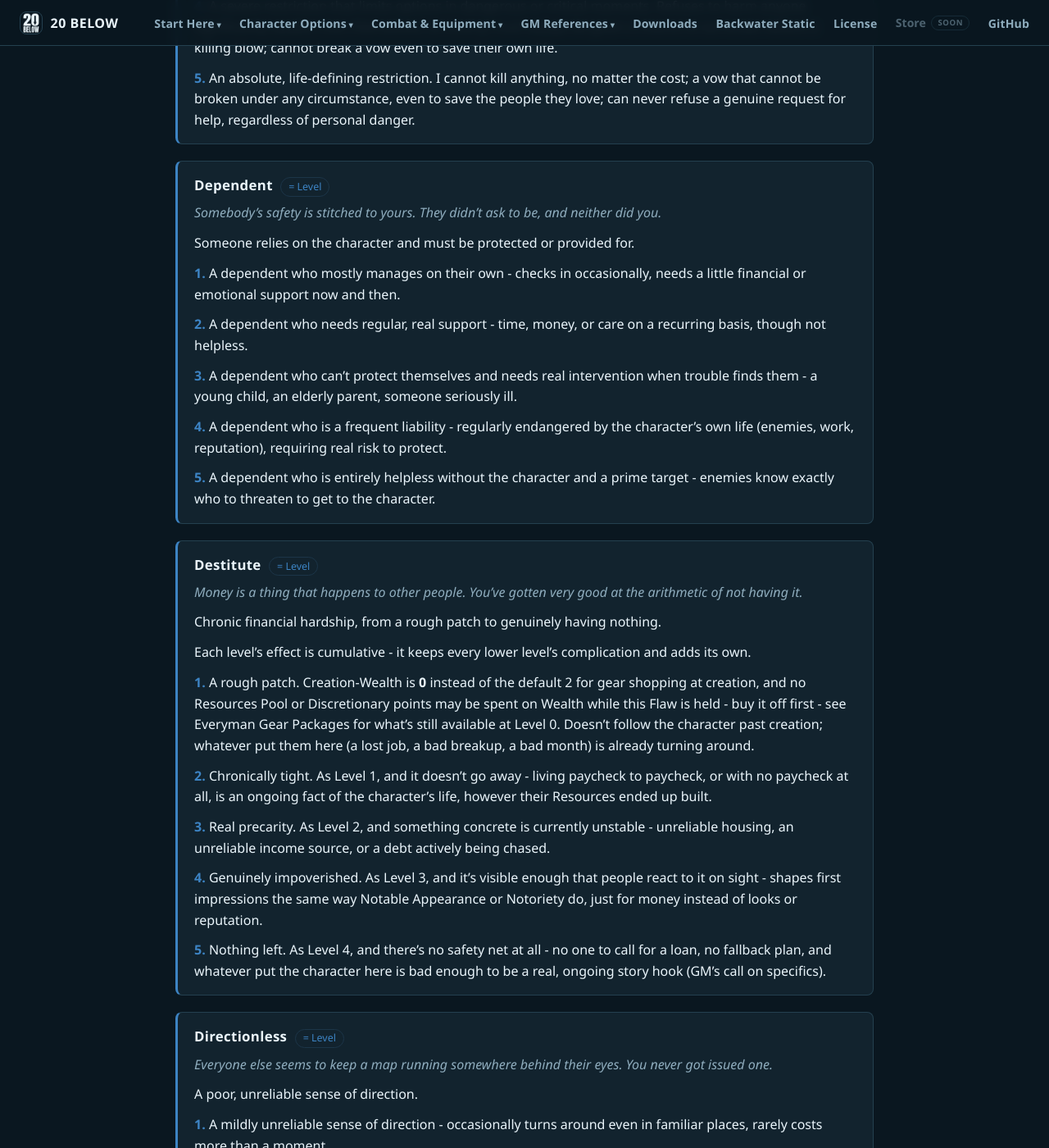
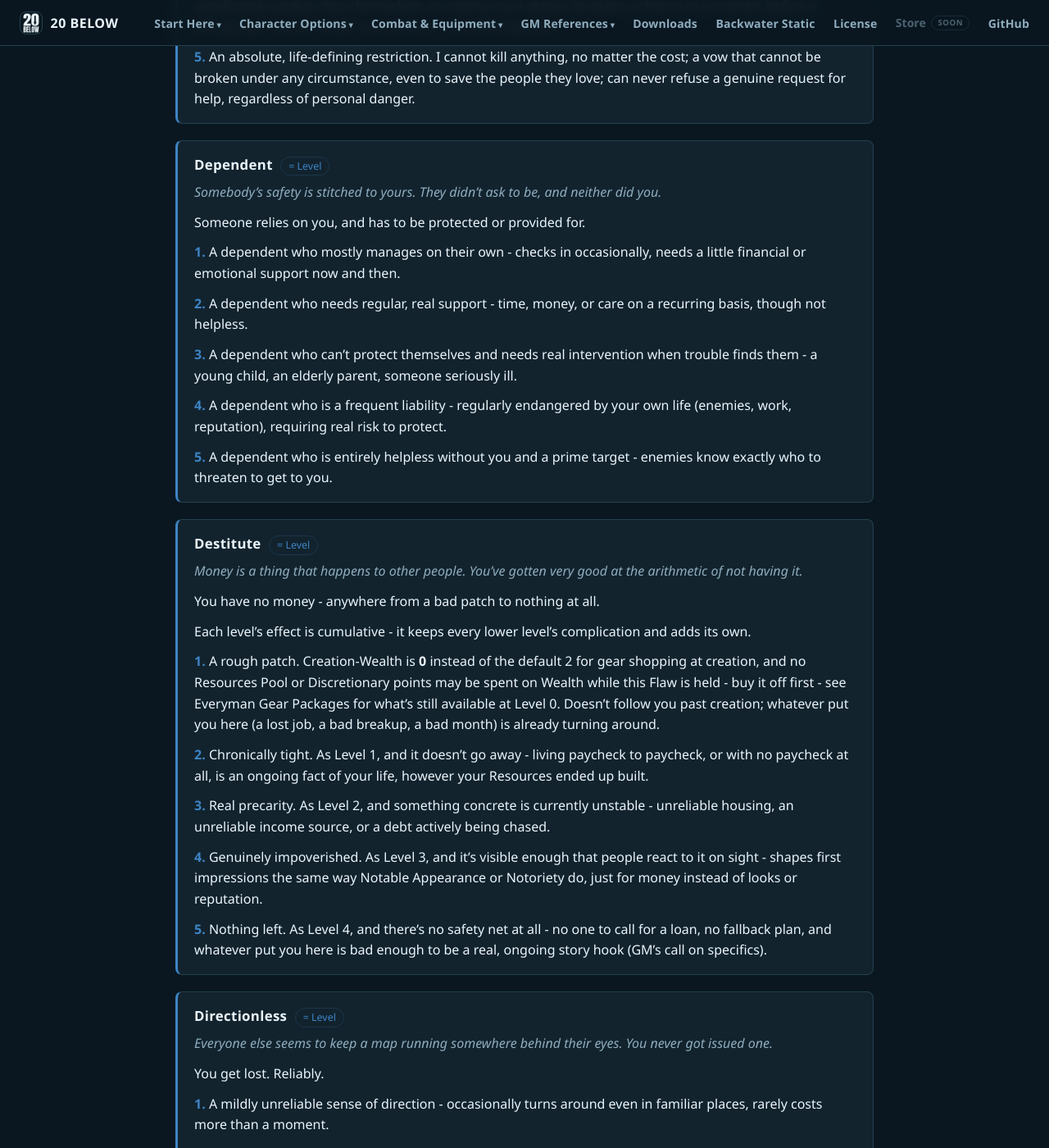
Before and after one commit to feralucce/20_Below, a Jekyll site: the page built from webbook/flaws.md, in a window 1280 px wide and 1400 px high, scrolled down 2944 px. Shown: the whole window at 82% size. Built offline with Jekyll 4.4.1, drawn with Linux system fonts in a browser that asks for light colours; some of the changed text lies outside the part shown.

Commit message:
Chapter 9: put the Flaws in the second person
The chapter opened with "A Flaw is you promising the table that your
character will make things harder for themselves" and then spent 26
entries talking about "the character" instead of you. It measured 14.8
"you" per 1k against 27.6-52.5 in the chapters already passed, and 5.8
"a character" per 1k against their 0.4-1.1.

Ten definition lines were third person outright. Thirteen more were
already second person but written as clinical labels rather than
sentences - "A deeply rooted anxiety disorder", "A missing or
significantly impaired sense", "Cannot read or write, to some degree" -
which is a different failure with the same cause. Three were already
right and are untouched: Fragile, Notable Appearance, Ritual Required.

The pass then had to widen: the guard refusing to write while "the
character" survived caught thirteen more inside Level lines and entry
bodies, including a sentence shared verbatim by Incantations, Item of
Power and Ritual Required.

28.0 "you" per 1k now, and "the character" is gone from the chapter
entirely. Word count moved 4,616 to 4,673, so nothing was lost or
duplicated - only rephrased.

Co-Authored-By: Claude Opus 5 <noreply@anthropic.com>

```diff
--- a/webbook/flaws.md
+++ b/webbook/flaws.md
@@ -33,7 +33,7 @@ Flaws are Boons in a mirror - the complications, quirks and bad hands you pick o
 <p class="entry-head"><span class="entry-name">Amnesia</span><span class="entry-tag">= Level</span></p>
 <p class="entry-flavour">There’s a shape in your history where something used to be. You’ve stopped poking at it, mostly.</p>
 
-Missing memories from part of the character’s past.
+Part of your past is missing.
 
 **1.** A single traumatic event is missing - one specific memory gone, everything else intact.
 
@@ -50,7 +50,7 @@ Missing memories from part of the character’s past.
 <p class="entry-head"><span class="entry-name">Antagonist</span><span class="entry-tag">= Level</span></p>
 <p class="entry-flavour">Somebody out there is thinking about you right now, and not fondly.</p>
 
-Someone or something opposes the character - a personal rival, a dedicated enemy, or a determined hunter.
+Someone or something is set against you - a rival, an enemy, a hunter who doesn’t give up.
 
 **1.** A minor rival - someone who competes with or needles you personally. Low capability, mostly a nuisance.
 
@@ -84,7 +84,7 @@ A deeply rooted anxiety disorder.
 <p class="entry-head"><span class="entry-name">Berserk</span><span class="entry-tag">= Level</span></p>
 <p class="entry-flavour">There’s a point past which you stop making decisions and start just continuing.</p>
 
-Once triggered, must keep fighting at full intensity.
+Once you’re going, you don’t stop until it’s over.
 
 Each level’s effect is cumulative - it keeps every lower level’s restriction and adds its own.
 
@@ -103,7 +103,7 @@ Each level’s effect is cumulative - it keeps every lower level’s restriction
 <p class="entry-head"><span class="entry-name">Code of Conduct</span><span class="entry-tag">= Level</span></p>
 <p class="entry-flavour">There’s a line, and you’ve never crossed it. That has cost you, and it will again.</p>
 
-A self-imposed rule the character won’t break, even when breaking it would help.
+A rule you set yourself and won’t break, even when breaking it would help.
 
 **1.** A minor, low-stakes personal restriction - inconvenient, rarely costly. Strict vegetarian/vegan; never tells even a white lie; always pays a debt the moment it’s owed; won’t enter a home uninvited.
 
@@ -120,7 +120,7 @@ A self-imposed rule the character won’t break, even when breaking it would hel
 <p class="entry-head"><span class="entry-name">Dependent</span><span class="entry-tag">= Level</span></p>
 <p class="entry-flavour">Somebody’s safety is stitched to yours. They didn’t ask to be, and neither did you.</p>
 
-Someone relies on the character and must be protected or provided for.
+Someone relies on you, and has to be protected or provided for.
 
 **1.** A dependent who mostly manages on their own - checks in occasionally, needs a little financial or emotional support now and then.
 
@@ -128,35 +128,35 @@ Someone relies on the character and must be protected or provided for.
 
 **3.** A dependent who can’t protect themselves and needs real intervention when trouble finds them - a young child, an elderly parent, someone seriously ill.
 
-**4.** A dependent who is a frequent liability - regularly endangered by the character’s own life (enemies, work, reputation), requiring real risk to protect.
+**4.** A dependent who is a frequent liability - regularly endangered by your own life (enemies, work, reputation), requiring real risk to protect.
 
-**5.** A dependent who is entirely helpless without the character and a prime target - enemies know exactly who to threaten to get to the character.
+**5.** A dependent who is entirely helpless without you and a prime target - enemies know exactly who to threaten to get to you.
 </div>
 
 <div class="entry" markdown="1">
 <p class="entry-head"><span class="entry-name">Destitute</span><span class="entry-tag">= Level</span></p>
 <p class="entry-flavour">Money is a thing that happens to other people. You’ve gotten very good at the arithmetic of not having it.</p>
 
-Chronic financial hardship, from a rough patch to genuinely having nothing.
+You have no money - anywhere from a bad patch to nothing at all.
 
 Each level’s effect is cumulative - it keeps every lower level’s complication and adds its own.
 
-**1.** A rough patch. Creation-Wealth is **0** instead of the default 2 for gear shopping at creation, and no Resources Pool or Discretionary points may be spent on Wealth while this Flaw is held - buy it off first - see Everyman Gear Packages for what’s still available at Level 0. Doesn’t follow the character past creation; whatever put them here (a lost job, a bad breakup, a bad month) is already turning around.
+**1.** A rough patch. Creation-Wealth is **0** instead of the default 2 for gear shopping at creation, and no Resources Pool or Discretionary points may be spent on Wealth while this Flaw is held - buy it off first - see Everyman Gear Packages for what’s still available at Level 0. Doesn’t follow you past creation; whatever put you here (a lost job, a bad breakup, a bad month) is already turning around.
 
-**2.** Chronically tight. As Level 1, and it doesn’t go away - living paycheck to paycheck, or with no paycheck at all, is an ongoing fact of the character’s life, however their Resources ended up built.
+**2.** Chronically tight. As Level 1, and it doesn’t go away - living paycheck to paycheck, or with no paycheck at all, is an ongoing fact of your life, however your Resources ended up built.
 
 **3.** Real precarity. As Level 2, and something concrete is currently unstable - unreliable housing, an unreliable income source, or a debt actively being chased.
 
 **4.** Genuinely impoverished. As Level 3, and it’s visible enough that people react to it on sight - shapes first impressions the same way Notable Appearance or Notoriety do, just for money instead of looks or reputation.
 
-**5.** Nothing left. As Level 4, and there’s no safety net at all - no one to call for a loan, no fallback plan, and whatever put the character here is bad enough to be a real, ongoing story hook (GM’s call on specifics).
+**5.** Nothing left. As Level 4, and there’s no safety net at all - no one to call for a loan, no fallback plan, and whatever put you here is bad enough to be a real, ongoing story hook (GM’s call on specifics).
 </div>
 
 <div class="entry" markdown="1">
 <p class="entry-head"><span class="entry-name">Directionless</span><span class="entry-tag">= Level</span></p>
 <p class="entry-flavour">Everyone else seems to keep a map running somewhere behind their eyes. You never got issued one.</p>
 
-A poor, unreliable sense of direction.
+You get lost. Reliably.
 
 **1.** A mildly unreliable sense of direction - occasionally turns around even in familiar places, rarely costs more than a moment.
 
@@ -190,7 +190,7 @@ The body works against you.
 <p class="entry-head"><span class="entry-name">Gun-Shy</span><span class="entry-tag">= Level</span></p>
 <p class="entry-flavour">It starts, and there’s a gap between when you should move and when you do.</p>
 
-Falters when violence breaks out.
+When violence starts, you falter.
 
 Each level’s effect is cumulative - it keeps every lower level’s penalty and adds its own.
 
@@ -209,7 +209,7 @@ Each level’s effect is cumulative - it keeps every lower level’s penalty and
 <p class="entry-head"><span class="entry-name">Illiterate</span><span class="entry-tag">= Level</span></p>
 <p class="entry-flavour">The letters are right there and they don’t resolve. You’ve built a whole life around not needing them to.</p>
 
-Cannot read or write, to some degree.
+You can’t read, to one degree or another.
 
 **1.** Illiterate only in the local language/script - fully literate (possibly exceptionally so) in their own.
 
@@ -226,9 +226,9 @@ Cannot read or write, to some degree.
 <p class="entry-head"><span class="entry-name">Impaired Senses</span><span class="entry-tag">= Level</span></p>
 <p class="entry-flavour">One of the channels is down, and you’ve rerouted around it well enough that people forget - right up until it matters.</p>
 
-A missing or significantly impaired sense.
+One of your senses is dulled, or gone.
 
-**A reminder of the general rule above**: if the impairment doesn’t actually impair the character - no depth-perception penalty, no missed cues, nothing a compensating sense or trained-around habit doesn’t fully cover - it isn’t worth points. This Flaw is the most obvious anime-trope case for that rule (the one-eyed swordsman who fights exactly as well as anyone with two eyes).
+**A reminder of the general rule above**: if the impairment doesn’t actually impair you - no depth-perception penalty, no missed cues, nothing a compensating sense or trained-around habit doesn’t fully cover - it isn’t worth points. This Flaw is the most obvious anime-trope case for that rule (the one-eyed swordsman who fights exactly as well as anyone with two eyes).
 
 **1.** A minor gap in one sense - reduced but functional (mild nearsightedness beyond normal correction, slight hearing loss in one ear, a dulled sense of smell). Real but manageable.
 
@@ -245,9 +245,9 @@ A missing or significantly impaired sense.
 <p class="entry-head"><span class="entry-name">Incantations</span><span class="entry-tag">= Level</span></p>
 <p class="entry-flavour">It doesn’t work if you can’t say it. Something out there is listening for the words specifically.</p>
 
-A Gift only works if the character can speak a specific phrase aloud.
+A Gift of yours only works if you can say a specific phrase out loud.
 
-A Gift only answers to a spoken word - distinct from a Gift’s own Limiters like Animal Friendship’s Vocal Component: this is a full character-creation Flaw, its points added to the general Flaws total like any other, chosen against one or more Gifts the character already has.
+A Gift only answers to a spoken word - distinct from a Gift’s own Limiters like Animal Friendship’s Vocal Component: this is a full character-creation Flaw, its points added to the general Flaws total like any other, chosen against one or more Gifts you already have.
 
 **1.** One specific Gift requires speaking a short trigger phrase aloud to activate - audible to anyone nearby, and it simply doesn’t work if you’re unable to speak (silenced, gagged, underwater, and the like).
 
@@ -264,9 +264,9 @@ A Gift only answers to a spoken word - distinct from a Gift’s own Limiters lik
 <p class="entry-head"><span class="entry-name">Item of Power</span><span class="entry-tag">= Level</span></p>
 <p class="entry-flavour">The thing you can do isn’t entirely in you. Some of it is in an object, and objects can be taken.</p>
 
-A Gift’s capability lives, at least in part, in something the character carries rather than in themselves.
+A Gift of yours lives, at least partly, in something you carry rather than in you.
 
-Your capability isn’t fully your own - it lives, at least in part, in something you carry. Distinct from a Gift’s own Limiters (which discount that specific Gift’s point cost): this is a full character-creation Flaw, its points added to the general Flaws total like any other, chosen against one or more Gifts the character already has.
+Your capability isn’t fully your own - it lives, at least in part, in something you carry. Distinct from a Gift’s own Limiters (which discount that specific Gift’s point cost): this is a full character-creation Flaw, its points added to the general Flaws total like any other, chosen against one or more Gifts you already have.
 
 **1.** One specific Gift only works while you’re in possession of a particular item - well-secured or hard to casually separate from you (a tattoo, an implant, something bonded to you), but losing it locks out that one Gift entirely until it’s recovered.
 
@@ -283,7 +283,7 @@ Your capability isn’t fully your own - it lives, at least in part, in somethin
 <p class="entry-head"><span class="entry-name">Lame</span><span class="entry-tag">= Level</span></p>
 <p class="entry-flavour">The distance is the same as it always was. It just costs more now.</p>
 
-Permanently reduced mobility from an old injury or condition.
+An old injury or condition took some of your mobility and kept it.
 
 **1.** A minor limp or stiffness - noticeable, doesn’t slow them down in any real way.
 
@@ -317,7 +317,7 @@ Something about how you look draws stares and reactions.
 <p class="entry-head"><span class="entry-name">Notoriety</span><span class="entry-tag">= Level</span></p>
 <p class="entry-flavour">Your name arrives in the room before you do, and it’s already said something you’d rather it hadn’t.</p>
 
-How widely and how badly the character is known.
+How widely, and how badly, you’re known.
 
 **1.** Known within a small local circle - a minor local bad reputation, occasional suspicion.
 
@@ -334,13 +334,13 @@ How widely and how badly the character is known.
 <p class="entry-head"><span class="entry-name">Overconfident</span><span class="entry-tag">= Level</span></p>
 <p class="entry-flavour">You’ve been right often enough to stop checking, which is a habit with a shelf life.</p>
 
-Consistently underestimates danger or overestimates their own ability.
+You underestimate danger, or overestimate yourself, and you do it consistently.
 
 **1.** Occasionally shrugs off a real warning - rarely costs anything, mostly just talk.
 
 **2.** Regularly takes on tasks slightly beyond them without checking first - real but recoverable setbacks.
 
-**3.** Habitually dismisses genuine danger and sound advice - costs the character and sometimes allies real setbacks.
+**3.** You habitually dismiss genuine danger and sound advice, and it costs you, and sometimes your allies, real setbacks.
 
 **4.** Reliably walks into situations that are clearly beyond them, refusing help or backup even when it’s obviously needed.
 
@@ -351,7 +351,7 @@ Consistently underestimates danger or overestimates their own ability.
 <p class="entry-head"><span class="entry-name">Pariah</span><span class="entry-tag">= Level</span></p>
 <p class="entry-flavour">There’s a category people put you in on sight, and no amount of being reasonable gets you out of it.</p>
 
-Others hold a specific prejudice against the character (species, background, origin, etc.).
+People hold a specific prejudice against you - your species, your background, where you came from.
 
 **1.** A minor prejudice - occasional dirty looks, mild social friction, rarely any material consequence.
 
@@ -368,7 +368,7 @@ Others hold a specific prejudice against the character (species, background, ori
 <p class="entry-head"><span class="entry-name">Reliance</span><span class="entry-tag">= Level</span></p>
 <p class="entry-flavour">There’s a thing you need, and the needing has its own schedule.</p>
 
-A behavioral compulsion, substance dependency, or medical/physical condition.
+Something you need - a compulsion, a substance, or a condition that has to be managed.
 
 **1.** A minor compulsion or mild reaction - inconvenient, rarely costly. A nervous habit like nail-biting; a mild seasonal allergy; a harmless lucky ritual before anything risky.
 
@@ -378,7 +378,7 @@ A behavioral compulsion, substance dependency, or medical/physical condition.
 
 **4.** A severe dependency with real danger if unmet. Hard addiction with physical withdrawal symptoms; a severe, life-threatening allergy on exposure; a compulsion strong enough to override better judgment in the moment.
 
-**5.** A life-controlling dependency. An addiction that incapacitates without regular access; a condition requiring constant, uninterruptible support to survive; a compulsion so absolute it defines every decision the character makes.
+**5.** A life-controlling dependency. An addiction that incapacitates without regular access; a condition requiring constant, uninterruptible support to survive; a compulsion so absolute it defines every decision you make.
 </div>
 
 <div class="entry" markdown="1">
@@ -387,7 +387,7 @@ A behavioral compulsion, substance dependency, or medical/physical condition.
 
 A Gift doesn’t answer the instant it’s reached for - it has to be called, coaxed, or earned each time.
 
-Your power doesn’t answer the instant you reach for it - it has to be called, coaxed, or earned each time. Distinct from a Gift’s own Limiters: this is a full character-creation Flaw, its points added to the general Flaws total like any other, chosen against one or more Gifts the character already has.
+Your power doesn’t answer the instant you reach for it - it has to be called, coaxed, or earned each time. Distinct from a Gift’s own Limiters: this is a full character-creation Flaw, its points added to the general Flaws total like any other, chosen against one or more Gifts you already have.
 
 **1.** One specific Gift requires a short ritual - roughly a minute of chanting, gestures, or preparation - before its first use each Scene. Once performed, that Gift stays primed and usable normally for the rest of the Scene.
 
@@ -404,24 +404,24 @@ Your power doesn’t answer the instant you reach for it - it has to be called,
 <p class="entry-head"><span class="entry-name">Secret</span><span class="entry-tag">= Level</span></p>
 <p class="entry-flavour">One fact, and a life built carefully around it not coming out.</p>
 
-Something the character desperately doesn’t want revealed.
+Something you badly don’t want getting out.
 
 **1.** An embarrassing detail - mildly damaging to reputation if it got out, nothing more.
 
-**2.** A real secret - exposure would cost the character something genuine: a relationship, a job, a bit of standing.
+**2.** A real secret - exposure would cost you something genuine: a relationship, a job, a bit of standing.
 
-**3.** A serious secret - exposure would cause real, lasting damage to the character’s life or the lives of people they care about.
+**3.** A serious secret - exposure would cause real, lasting damage to your life, or the lives of people you care about.
 
 **4.** A dangerous secret - exposure invites real threats: legal jeopardy, violence, or being hunted by someone with the power to act on it.
 
-**5.** A world-shaking secret - exposure would be catastrophic, reshaping the character’s life entirely or endangering far more than just themselves.
+**5.** A world-shaking secret - exposure would be catastrophic, reshaping your life entirely, or endangering far more than just you.
 </div>
 
 <div class="entry" markdown="1">
 <p class="entry-head"><span class="entry-name">Shaken Confidence</span><span class="entry-tag">= Level</span></p>
 <p class="entry-flavour">Something happened once, in front of people, and some part of you never quite got up from it.</p>
 
-A lasting loss of social self-assurance from one specific defining humiliation.
+One specific humiliation took your footing in a room, and you never got it back.
 
 One specific, defining humiliation left a real mark - not on the body, on the nerve. A natural fit for the genuine Flaw a below-zero Poise scar can impose, though it can also just be taken directly at creation like any other Flaw.
 
@@ -440,7 +440,7 @@ One specific, defining humiliation left a real mark - not on the body, on the ne
 <p class="entry-head"><span class="entry-name">Short Fuse</span><span class="entry-tag">= Level</span></p>
 <p class="entry-flavour">There’s a shorter distance than most people have between the provocation and the response.</p>
 
-Quick to anger, prone to losing composure under provocation.
+You anger fast, and everybody can tell.
 
 **1.** Snaps at minor annoyances - sharp words, nothing lasting.
 
@@ -450,14 +450,14 @@ Quick to anger, prone to losing composure under provocation.
 
 **4.** A serious liability under pressure - provocation reliably leads to real damage: burned bridges, real consequences, sometimes violence.
 
-**5.** Cannot reliably control themselves once triggered - provocation regularly leads to serious harm, to relationships or to people, with real consequences the character can’t walk back.
+**5.** You can’t reliably control yourself once triggered - provocation regularly leads to serious harm, to relationships or to people, with real consequences you can’t walk back.
 </div>
 
 <div class="entry" markdown="1">
 <p class="entry-head"><span class="entry-name">Soft-Hearted</span><span class="entry-tag">= Level</span></p>
 <p class="entry-flavour">You know what the tactical answer is. You’ve simply never been able to make yourself give it.</p>
 
-Struggles to act against the vulnerable, even when it costs them.
+You struggle to act against the vulnerable, even when it costs you.
 
 **1.** Hesitates for a moment before acting against someone clearly weaker or in distress - costs a beat, nothing more.
 
@@ -474,7 +474,7 @@ Struggles to act against the vulnerable, even when it costs them.
 <p class="entry-head"><span class="entry-name">Speech Impediment</span><span class="entry-tag">= Level</span></p>
 <p class="entry-flavour">The thought is clear and fast. Getting it out is the part that isn’t.</p>
 
-A stutter, accent, or other trait that hampers verbal communication.
+A stutter, an accent, something that gets between you and being understood.
 
 **1.** A mild, noticeable quirk (a stutter under stress, a thick accent) - rarely actually hampers being understood.
 
```
Also changed, not shown: other parts of webbook/flaws.md (+1 -1 lines).
